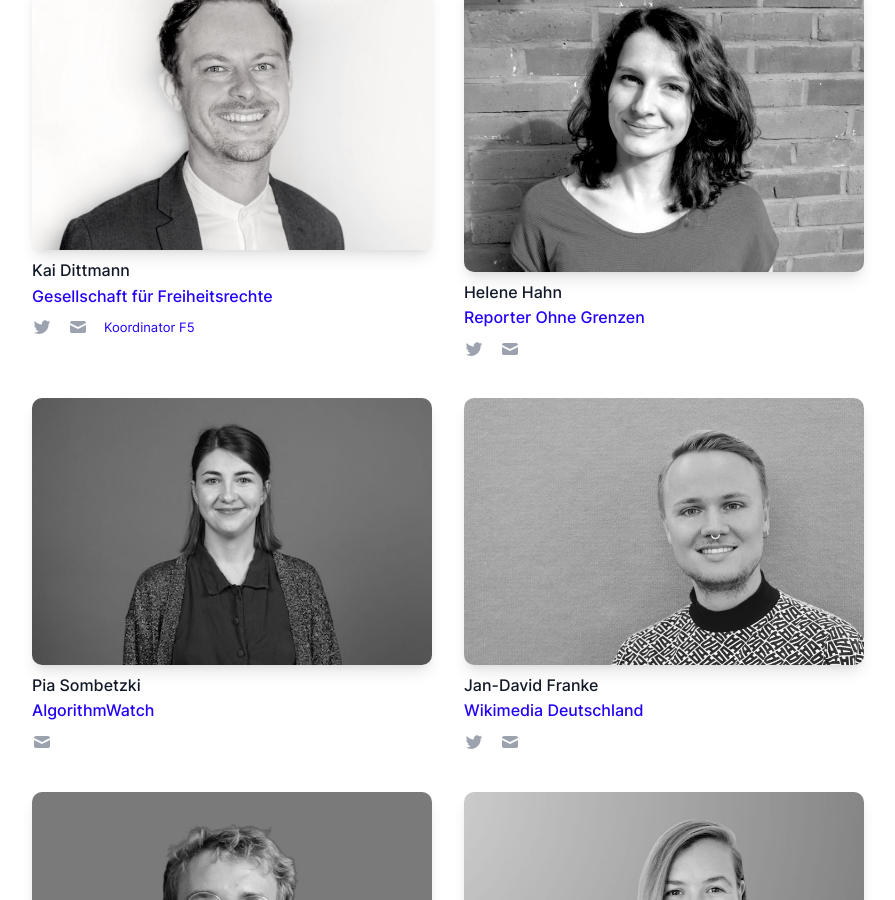
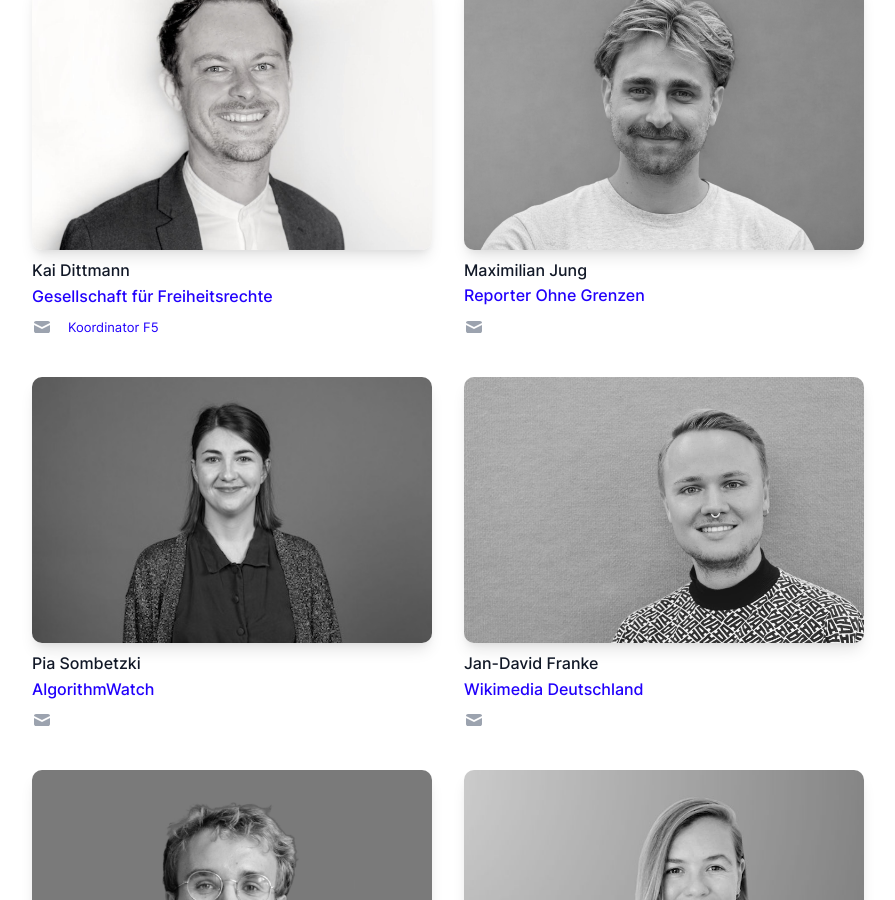
Before and after one commit to okfde/buendnis-f5, a Jekyll site: the page built from kontakt.html, in a window 1280 px wide and 900 px high, scrolled down 350 px. Shown: the whole window, without its empty margins (0-895 px from the left). Built offline with Jekyll 4.4.1, drawn with Linux system fonts in a browser that asks for light colours.

Commit message:
Update kontakt.html

```diff
--- a/kontakt.html
+++ b/kontakt.html
@@ -13,21 +13,17 @@ title: Kontakt
                 <p>Kai Dittmann</p>
                 <p class="org">Gesellschaft für Freiheitsrechte</p>
                 <div class="socials">
-                    <a target="_blank" href="https://twitter.com/Kwittai" rel="noopener noreferrer"><img
-                            src="{{ site.baseurl }}/assets/images/icons/twitter.svg" width="20px"></a>
                     <a target="_blank" href="mailto:kai.dittmann@freiheitsrechte.org" rel="noopener noreferrer"><img
                             src="{{ site.baseurl }}/assets/images/icons/email.svg"></a>
                     <span>Koordinator F5</span>
                 </div>
             </div>
             <div class="contact">
-                <img class="avatar" src="{{ site.baseurl }}/assets/images/avatars/Helene.jpg" alt="Helene Hahn">
-                <p>Helene Hahn</p>
+                <img class="avatar" src="{{ site.baseurl }}/assets/images/avatars/max.jpg" alt="Maximilian Jung">
+                <p>Maximilian Jung</p>
                 <p class="org">Reporter Ohne Grenzen</p>
                 <div class="socials">
-                    <a target="_blank" href="https://twitter.com/pluscha" rel="noopener noreferrer"><img
-                            src="{{ site.baseurl }}/assets/images/icons/twitter.svg" width="20px"></a>
-                    <a target="_blank" href="mailto:helene.hahn@reporter-ohne-grenzen.de" rel="noopener noreferrer"><img
+                    <a target="_blank" href="mailto:maximilian.jung@reporter-ohne-grenzen.de" rel="noopener noreferrer"><img
                             src="{{ site.baseurl }}/assets/images/icons/email.svg"></a>
                 </div>
             </div>
@@ -45,8 +41,6 @@ title: Kontakt
                 <p>Jan-David Franke</p>
                 <p class="org">Wikimedia Deutschland</p>
                 <div class="socials">
-                    <a href="https://twitter.com/frankeschoen" target="_blank" rel="noopener noreferrer"><img
-                            src="{{ site.baseurl }}/assets/images/icons/twitter.svg" width="20px"></a>
                     <a href="mailto:jan-david.franke@wikimedia.de" target="_blank" rel="noopener noreferrer"><img
                             src="{{ site.baseurl }}/assets/images/icons/email.svg"></a>
                 </div>
```
